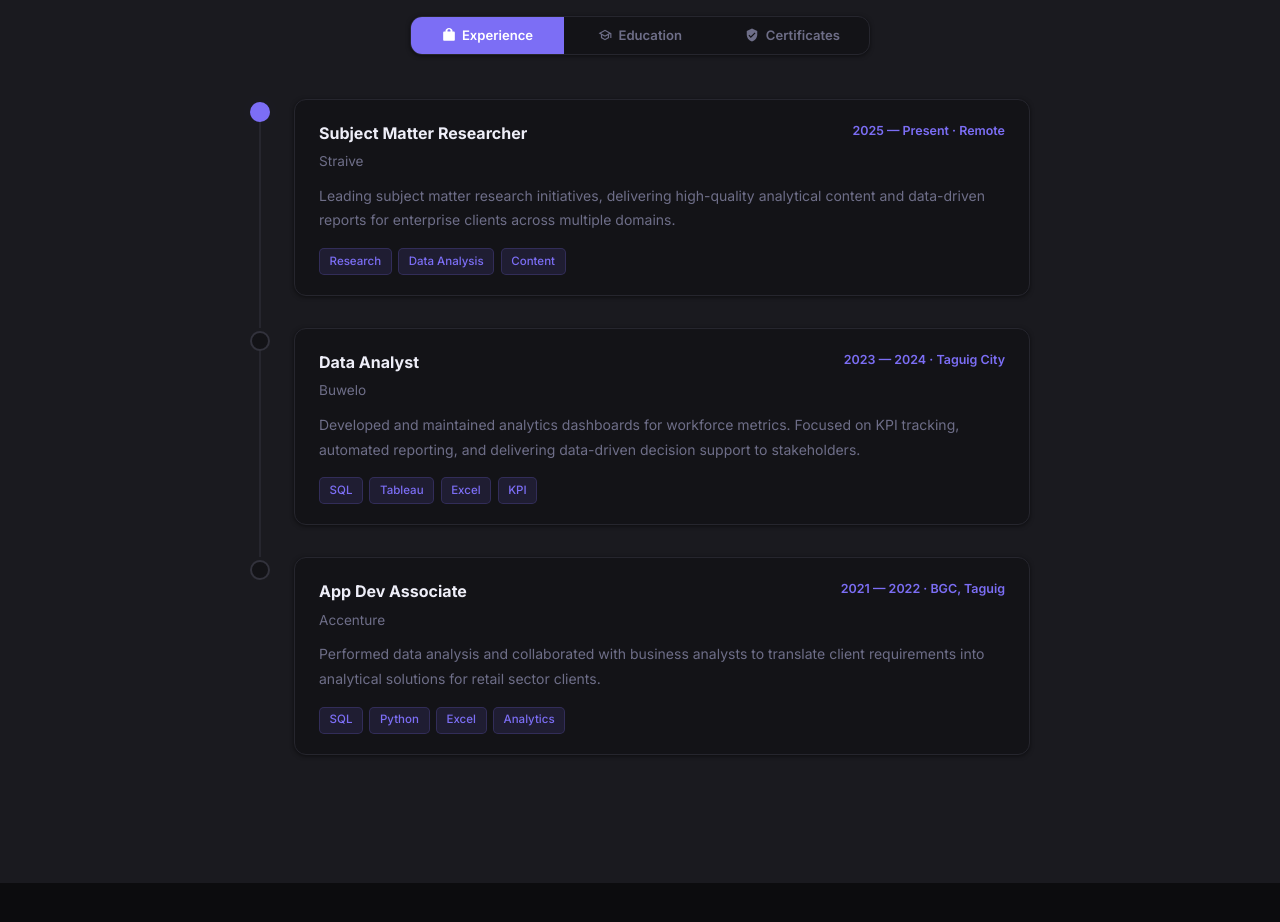
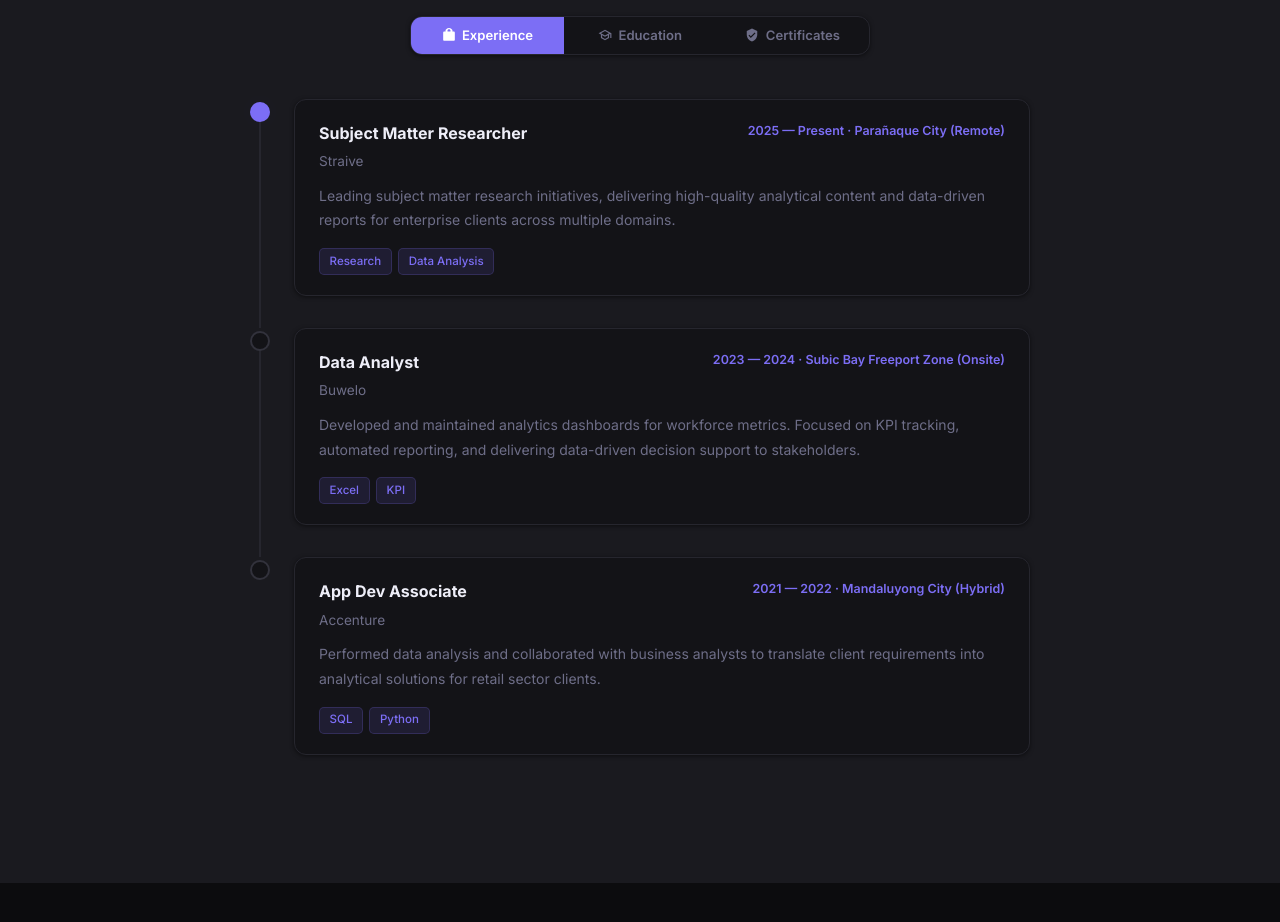
Before and after one commit to vince-senon/myPortfolio, a plain HTML site: page index.html in a window 1280 px wide. Shown: the part 3440-4362 px from the top of the page. Drawn offline with Linux system fonts and the light colour scheme.

Commit message:
info update

```diff
--- a/index.html
+++ b/index.html
@@ -359,12 +359,12 @@
           <div class="timeline-content">
             <div class="timeline-header">
               <h3>Subject Matter Researcher</h3>
-              <span class="timeline-period">2025 — Present · Remote</span>
+              <span class="timeline-period">2025 — Present · Parañaque City (Remote)</span>
             </div>
             <p class="timeline-company">Straive</p>
             <p class="timeline-desc">Leading subject matter research initiatives, delivering high-quality analytical content and data-driven reports for enterprise clients across multiple domains.</p>
             <div class="timeline-tags">
-              <span>Research</span><span>Data Analysis</span><span>Content</span>
+              <span>Research</span><span>Data Analysis</span>
             </div>
           </div>
         </div>
@@ -373,12 +373,12 @@
           <div class="timeline-content">
             <div class="timeline-header">
               <h3>Data Analyst</h3>
-              <span class="timeline-period">2023 — 2024 · Taguig City</span>
+              <span class="timeline-period">2023 — 2024 · Subic Bay Freeport Zone (Onsite)</span>
             </div>
             <p class="timeline-company">Buwelo</p>
             <p class="timeline-desc">Developed and maintained analytics dashboards for workforce metrics. Focused on KPI tracking, automated reporting, and delivering data-driven decision support to stakeholders.</p>
             <div class="timeline-tags">
-              <span>SQL</span><span>Tableau</span><span>Excel</span><span>KPI</span>
+              <span>Excel</span><span>KPI</span>
             </div>
           </div>
         </div>
@@ -387,12 +387,12 @@
           <div class="timeline-content">
             <div class="timeline-header">
               <h3>App Dev Associate</h3>
-              <span class="timeline-period">2021 — 2022 · BGC, Taguig</span>
+              <span class="timeline-period">2021 — 2022 · Mandaluyong City (Hybrid)</span>
             </div>
             <p class="timeline-company">Accenture</p>
             <p class="timeline-desc">Performed data analysis and collaborated with business analysts to translate client requirements into analytical solutions for retail sector clients.</p>
             <div class="timeline-tags">
-              <span>SQL</span><span>Python</span><span>Excel</span><span>Analytics</span>
+              <span>SQL</span><span>Python</span>
             </div>
           </div>
         </div>
```
